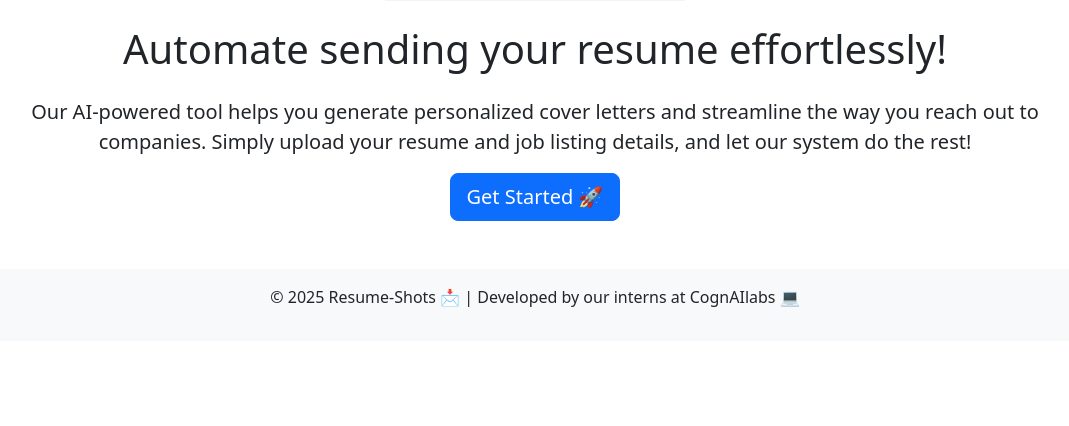
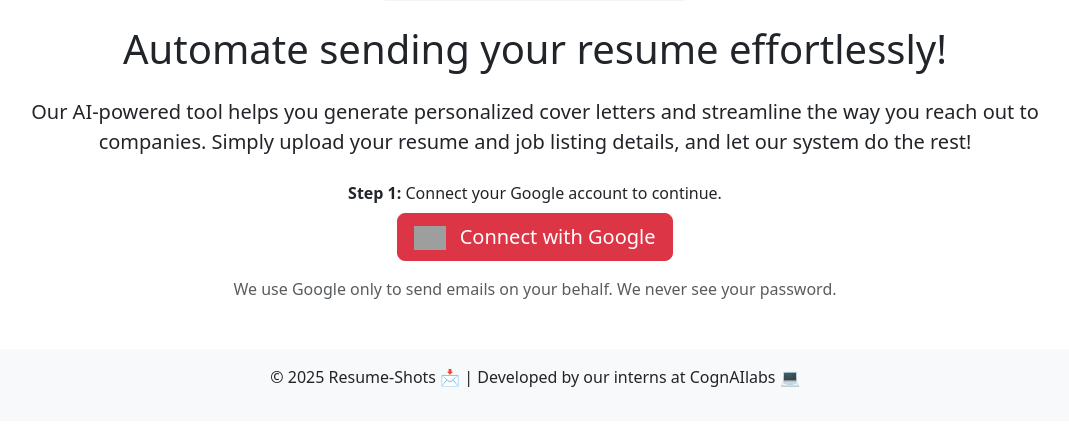
Before and after one commit to madiha1ahmed/resume-shots-final, a Flask app: page /home in a window 1280 px wide. Shown: the part 287-713 px from the top of the page, without its empty margins (105-1174 px from the left). Run offline with Flask 2, Linux system fonts and the light colour scheme; grey boxes are pictures that could not be loaded.

Commit message:
Update home.html

```diff
--- a/templates/home.html
+++ b/templates/home.html
@@ -16,7 +16,8 @@
 
     <div class="container mt-5 text-center">
         <!-- Logo -->
-        <img src="{{ url_for('static', filename='logo.png') }}" alt="CogniLabs Logo" class="img-fluid mb-4" style="max-width: 300px;">
+        <img src="{{ url_for('static', filename='logo.png') }}" alt="CogniLabs Logo"
+             class="img-fluid mb-4" style="max-width: 300px;">
 
         <h1 class="mb-4">Automate sending your resume effortlessly!</h1>
         <p class="lead">
@@ -24,8 +25,27 @@
             Simply upload your resume and job listing details, and let our system do the rest!
         </p>
 
+        {% if not google_connected %}
+            <!-- Show this BEFORE login -->
+            <p class="mt-4 mb-2"><strong>Step 1:</strong> Connect your Google account to continue.</p>
+            <a href="{{ url_for('google_auth') }}" class="btn btn-danger btn-lg">
+                <img src="https://www.gstatic.com/firebasejs/ui/2.0.0/images/auth/google.svg"
+                     alt="Google logo" style="height: 24px; margin-right: 8px;">
+                Connect with Google
+            </a>
 
-        <a href="{{ url_for('upload_files') }}" class="btn btn-primary btn-lg">Get Started 🚀</a>
+            <p class="text-muted mt-3">
+                We use Google only to send emails on your behalf. We never see your password.
+            </p>
+        {% else %}
+            <!-- Show this AFTER login -->
+            <p class="mt-3 text-success">
+                ✅ Google connected. You can now start using Resume-Shots.
+            </p>
+            <a href="{{ url_for('upload_files') }}" class="btn btn-primary btn-lg">
+                Get Started 🚀
+            </a>
+        {% endif %}
     </div>
 
     <footer class="text-center mt-5 py-3 bg-light">
```
